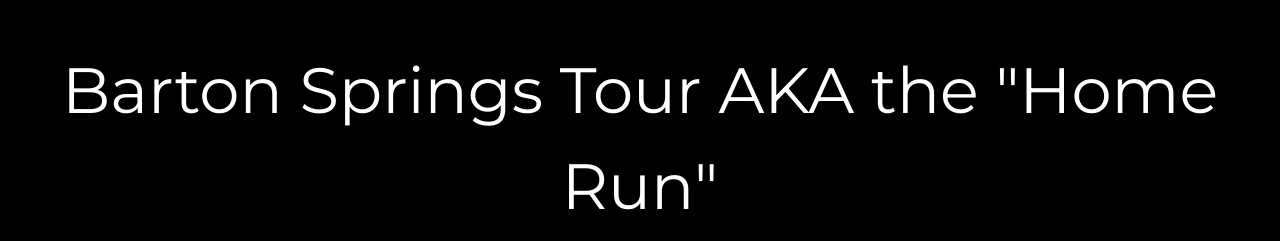
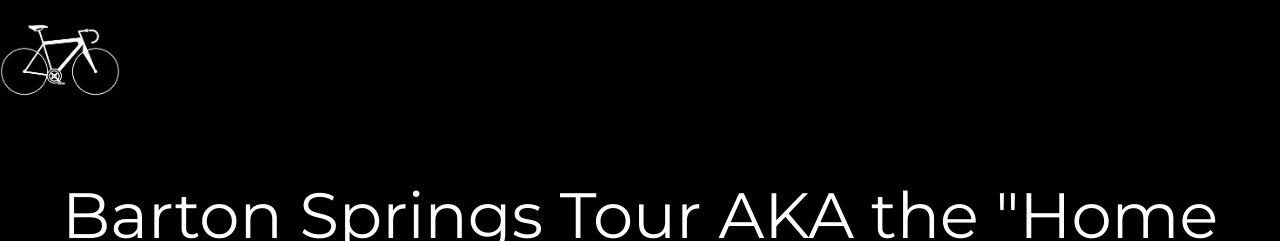
Before and after one commit to bencarneiro/biketours, a Django app: page /barton/ in a window 1280 px wide. Shown: the top 241 px of the page. Run offline with Django 4.2, Linux system fonts and the light colour scheme.

Commit message:
add logo to barton page

```diff
--- a/app/backend/templates/barton.html
+++ b/app/backend/templates/barton.html
@@ -5,6 +5,7 @@
 <link rel="stylesheet" href="https://cdnjs.cloudflare.com/ajax/libs/font-awesome/4.7.0/css/font-awesome.min.css">
 <style>
     body, h1,h2,h3,h4,h5,h6 {font-family: "Montserrat", sans-serif}
+    h1 {padding-top: 10%; }
     table, th, td, p, ul {
                 border: 1px solid white;
                 border-collapse: collapse;
@@ -22,6 +23,7 @@
     </style>
 
     <header class="w3-container w3-padding-32 w3-center w3-black" id="home">
+        <a href="/"><img src="/static/bike_logo.jpg" style="position:absolute;left:0;top:0;width:120px"></a>
         <h1 class="w3-jumbo">Barton Springs Tour AKA the "Home Run"</h1>
         <img src="/static/barton_dive.jpg" alt="boy" class="w3-image" width=50%>
       </header>
@@ -64,7 +66,7 @@
     <h2>Where do we meet?</h2>
     <p>Our Meeting point is a <a target="_blank" href="https://www.google.com/maps/place/2816+Rio+Grande+St,+Austin,+TX+78705">vacant lot at 2816 Rio Grande St, Austin TX 78705</a></p>
     <h2>Where do I park?</h2>
-    <p>I do not have parking, and West Campus is the busiest neighborhood in Texas. There is paid street parking on Rio Grande, and the street parking just north of 29th street is free. Leave yourself some time to find a spot. Transit access to the area isn't terrible, but I recommend walking or calling a cab over taking the bus. </p>
+    <p>I do not have parking, and West Campus is the busiest neighborhood in Texas. There is paid street parking on Rio Grande, and the street parking just north of 29th street is free. Leave yourself some time to find a spot. Transit access to the area isn't terrible, but I recommend walking or calling a cab over taking the bus.</p>
     <h2>The Route</h2>
     <div style="overflow:hidden;position:relative;"><div style="position:relative;width:100%;padding-top:56.25%;overflow:visible;"/><iframe name="plotaroute_map_2490857" src="https://www.plotaroute.com/embedmap/2490857?units=mi" style="position:absolute;top:0;left:0;bottom:0;right:0;width:100%; height:100%;" frameborder="0" scrolling="no" allowfullscreen webkitallowfullscreen mozallowfullscreen oallowfullscreen msallowfullscreen></iframe></div></div>
 
```
